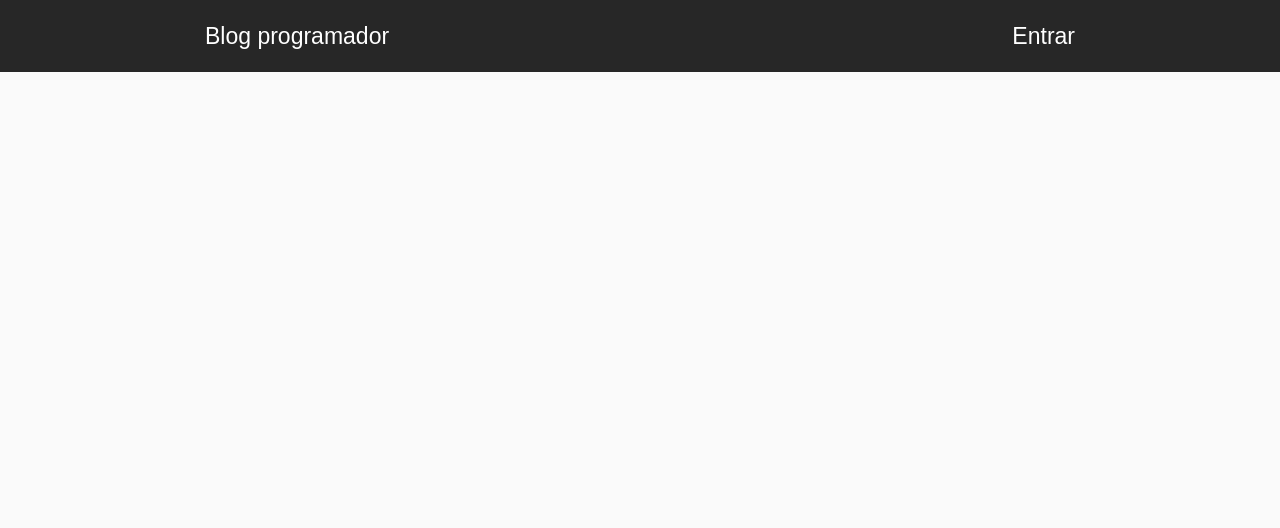
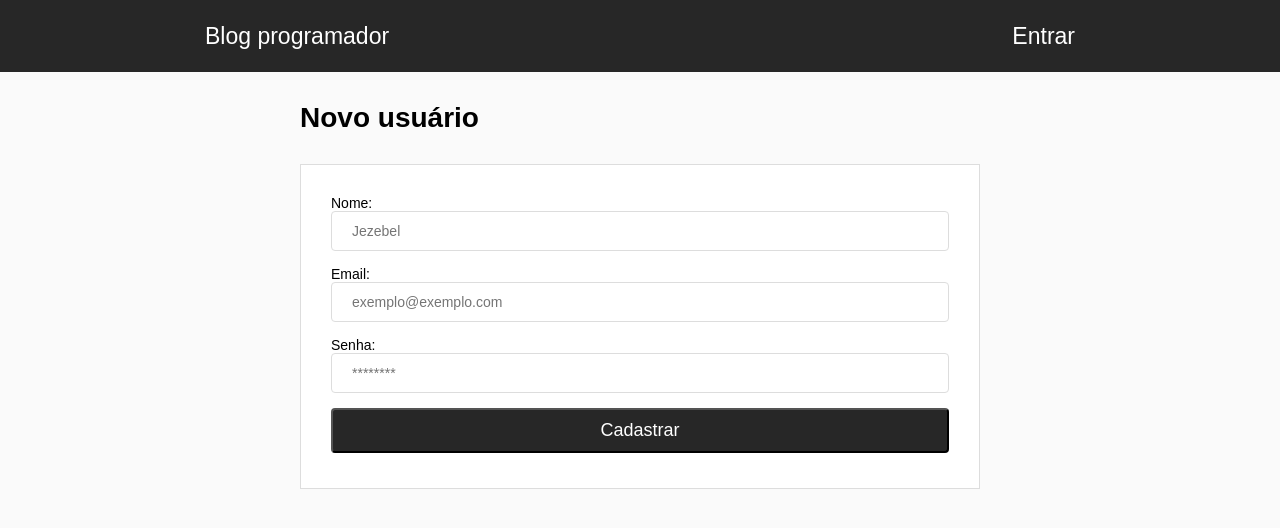
Before and after one commit to emanoelim/curso_react_blog, a React (Create React App) app: page /register in a window 1280 px wide. Shown: the top 528 px of the page. Built offline with nearby package versions, Linux system fonts and the light colour scheme; no server answers.

Commit message:
tela do registro

```diff
--- a/src/App.js
+++ b/src/App.js
@@ -5,6 +5,7 @@
 import Header from './components/Header';
 import Login from './components/Login';
 import Dashboard from './components/Dashboard';
+import Register from './components/Register';
 import './global.css';
 
 
@@ -27,6 +28,7 @@
             <Route exact path="/" component={Home}/>
             <Route exact path="/login" component={Login}/>
             <Route exact path="/dashboard" component={Dashboard}/>
+            <Route exact path="/register" component={Register}/>
           </Switch>
         </BrowserRouter>
       )
--- a/src/components/Login/index.js
+++ b/src/components/Login/index.js
@@ -59,10 +59,12 @@
           <input type="email" autoComplete="off" autofocus value={this.state.email}
            onChange={(e) => this.setState({email: e.target.value})}
            placeholder="exemplo@exemplo.com"/>
+
           <label>Senha: </label>
           <input type="password" autoComplete="off" value={this.state.password}
            onChange={(e) => this.setState({password: e.target.value})}
            placeholder="********"/>
+
           <button type="submit">Entrar</button>
           <Link to="/register">Ainda não tenho uma conta.</Link>
         </form>
--- a/src/components/Register/index.js
+++ b/src/components/Register/index.js
@@ -0,0 +1,44 @@
+import React, {Component} from 'react';
+import {Link, withRouter} from 'react-router-dom';
+import firebase from '../../firebase';
+import './register.css';
+
+
+class Register extends Component {
+  constructor(props) {
+    super(props);
+    this.state = {
+      nome: "",
+      email: "",
+      password: "",
+    };
+  }
+
+  render() {
+    return(
+      <div>
+        <h1 className="register-h1">Novo usuário</h1>
+        <form id="register">
+          <label>Nome: </label>
+          <input type="text" value={this.state.nome} autoFocus autoComplete="off"
+           onChange={(e) => this.setState({nome: e.target.value})}
+           placeholder="Jezebel"/>
+
+          <label>Email: </label>
+          <input type="text" value={this.state.email} autoComplete="off"
+           onChange={(e) => this.setState({email: e.target.value})}
+           placeholder="exemplo@exemplo.com"/>
+
+          <label>Senha: </label>
+          <input type="text" value={this.state.password} autoComplete="off"
+           onChange={(e) => this.setState({password: e.target.value})}
+           placeholder="********"/>
+
+           <button type="submit">Cadastrar</button>
+        </form>
+      </div>
+    );
+  }
+}
+
+export default withRouter(Register);
--- /dev/null
+++ b/src/components/Register/register.css
@@ -0,0 +1,37 @@
+form#register {
+  width: 100%;
+  max-width: 680px;
+  margin: 30px auto 0;
+  padding: 30px;
+  background: #FFF;
+  border: 1px solid #DDD;
+  display: flex;
+  flex-direction: column;
+}
+
+form#register input {
+  margin-bottom: 15px;
+  height: 40px;
+  border-radius: 4px;
+  border: 1px solid #DDD;
+  padding: 0 20px;
+  font-size: 14px;
+}
+
+form#register button {
+  padding: 10px 20px;
+  margin-bottom: 5px;
+  border-radius: 4px;
+  background: #272727;
+  color: #FFF;
+  font-size: 18px;
+  cursor: pointer;
+}
+
+.register-h1 {
+  width: 100%;
+  max-width: 680px;
+  margin: 30px auto 0;
+  display: flex;
+  flex-direction: column;
+}
--- a/src/firebase.js
+++ b/src/firebase.js
@@ -3,7 +3,7 @@
 import 'firebase/auth';
 
 let firebaseConfig = {
-  apiKey:process.env.API_KEY,
+  apiKey:"AIzaSyB3aoXd7gDAA9g6Iv4COwSEsk_holFSVEk",
   authDomain:process.env.AUTH_DOMAIN,
   databaseURL:"https://reactapp-52a9f.firebaseio.com",
   projectId:process.env.PROJECT_ID,
```
